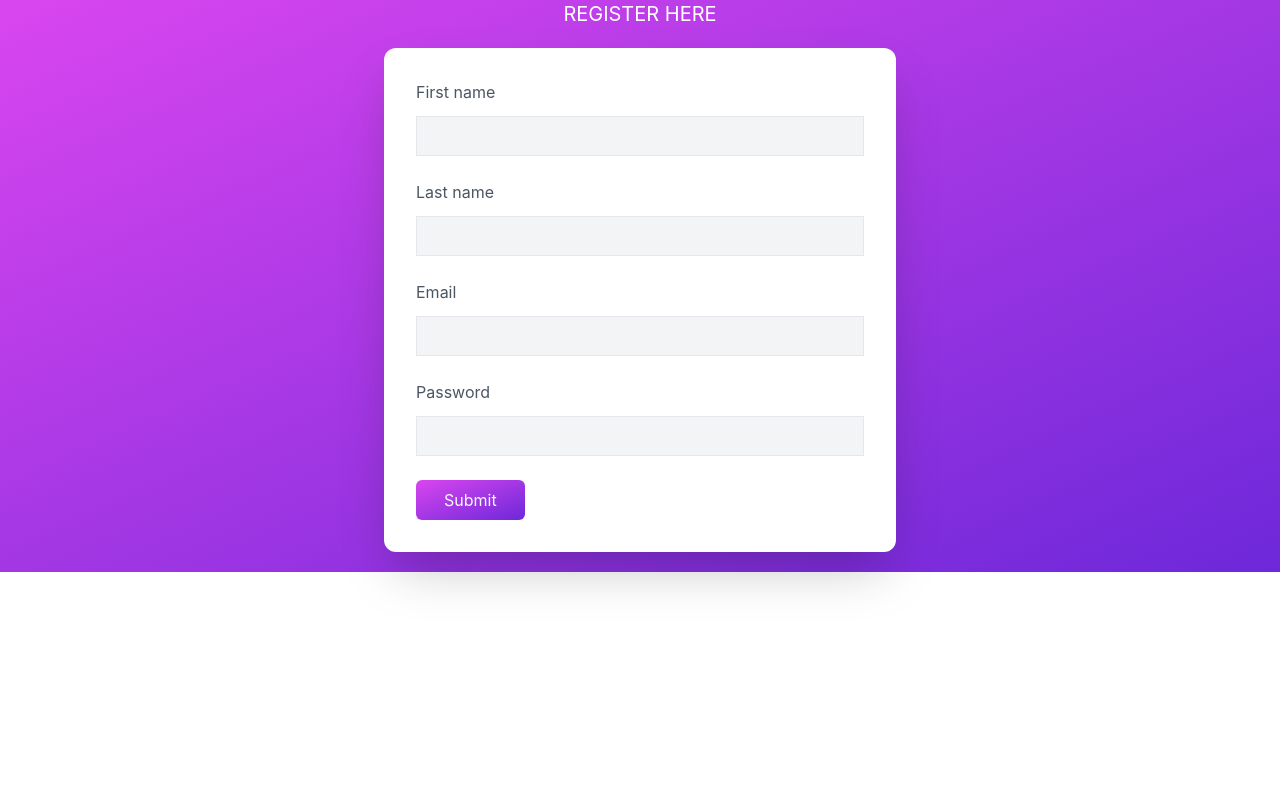
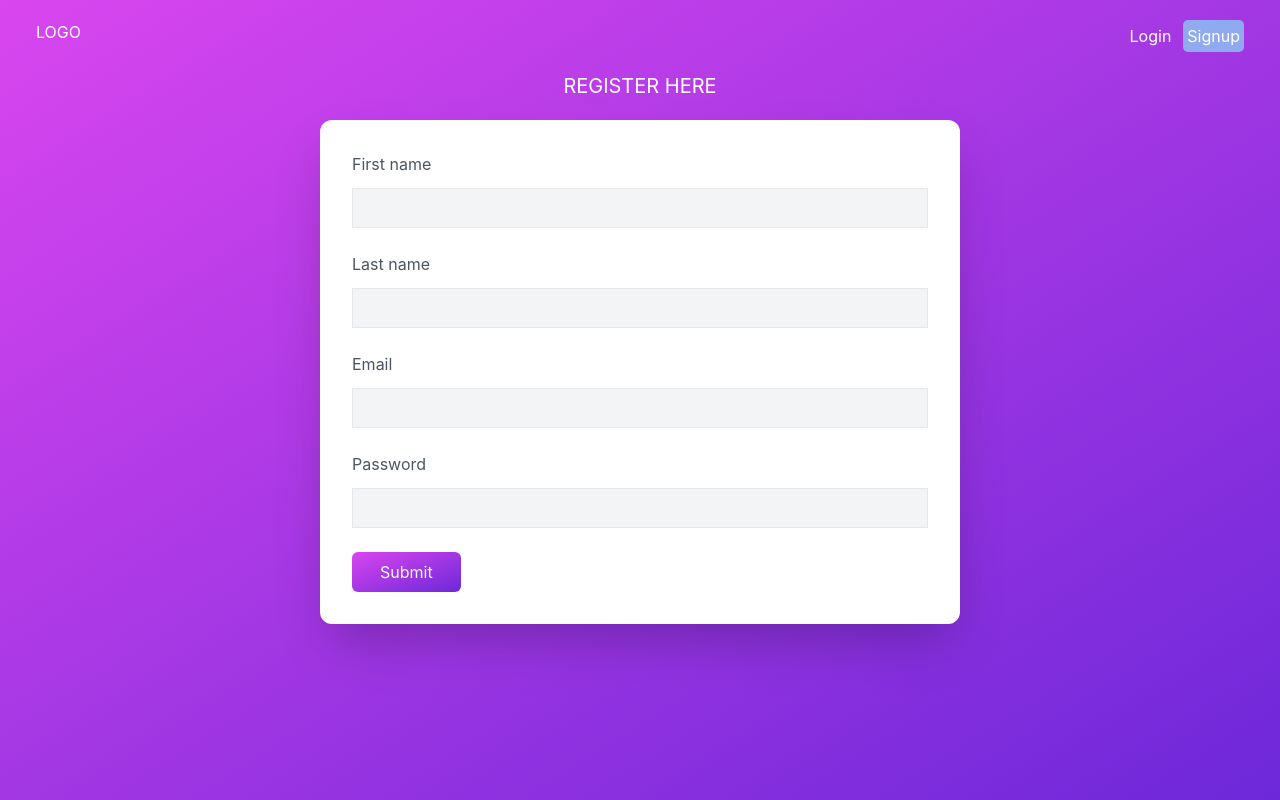
Before and after one commit to tylher/sign-up-page, a React (Create React App) app: page /signup in a window 1280 px wide. Built offline with nearby package versions, Linux system fonts and the light colour scheme.

Commit message:
create buttons to navigate login and signup page

```diff
--- a/src/App.js
+++ b/src/App.js
@@ -6,11 +6,13 @@ import {
   RouterProvider,
 } from "react-router-dom";
 import RootLayout from "./layout/rootLayout";
+import Login from "./components/login";
 
 const router = createBrowserRouter(
   createRoutesFromElements(
     <Route path="/" element={<RootLayout />}>
       <Route path="/signup" element={<SignUp />}></Route>
+      <Route path="/login" element={<Login />}></Route>
     </Route>
   )
 );
--- a/src/components/header.jsx
+++ b/src/components/header.jsx
@@ -1,14 +1,13 @@
 import React from "react";
 import { NavLink } from "react-router-dom";
-import SignUp from "./signup";
 
 const Header = () => {
   return (
-    <div>
-      <h2>LOGO</h2>
-      <nav>
-        <NavLink to={<Login />}>Login</NavLink>
-        <NavLink to={<SignUp />}>Signup</NavLink>
+    <div className={"flex justify-between py-5 px-9 "}>
+      <h2 className="text-white ">LOGO</h2>
+      <nav className={"text-white flex items-center gap-3"}>
+        <NavLink to={"/login"}>Login</NavLink>
+        <NavLink to="/signup">Signup</NavLink>
       </nav>
     </div>
   );
--- /dev/null
+++ b/src/components/login.jsx
@@ -0,0 +1,7 @@
+import React from "react";
+
+const Login = () => {
+  return <div>Login</div>;
+};
+
+export default Login;
--- a/src/components/signup.jsx
+++ b/src/components/signup.jsx
@@ -30,7 +30,7 @@ const SignUp = () => {
       <h2 className="text-center text-white text-xl"> REGISTER HERE</h2>
       <form
         action=""
-        className="flex flex-col gap-6 w-5/6 md:w-96 lg:w-2/5 mx-auto  p-8 rounded-xl h-5/6 shadow-2xl bg-white"
+        className="flex flex-col gap-6 w-5/6 md:w-3/5 lg:w-1/2 xl:2/5 mx-auto  p-8 rounded-xl h-5/6 shadow-2xl bg-white"
         onSubmit={handleSubmit}
       >
         {error && <span>{error}</span>}
--- a/src/index.css
+++ b/src/index.css
@@ -4,14 +4,21 @@
 
 body {
   margin: 0;
-  font-family: -apple-system, BlinkMacSystemFont, 'Segoe UI', 'Roboto', 'Oxygen',
-    'Ubuntu', 'Cantarell', 'Fira Sans', 'Droid Sans', 'Helvetica Neue',
+  font-family: -apple-system, BlinkMacSystemFont, "Segoe UI", "Roboto", "Oxygen",
+    "Ubuntu", "Cantarell", "Fira Sans", "Droid Sans", "Helvetica Neue",
     sans-serif;
   -webkit-font-smoothing: antialiased;
   -moz-osx-font-smoothing: grayscale;
 }
 
 code {
-  font-family: source-code-pro, Menlo, Monaco, Consolas, 'Courier New',
+  font-family: source-code-pro, Menlo, Monaco, Consolas, "Courier New",
     monospace;
 }
+
+.active {
+  background-color: rgb(144, 170, 239);
+  padding: 4px;
+  border-radius: 5px;
+  text-align: center;
+}
--- a/src/layout/rootLayout.js
+++ b/src/layout/rootLayout.js
@@ -1,10 +1,14 @@
 import React from "react";
 import { Outlet } from "react-router-dom";
+import Header from "../components/header";
 
 const RootLayout = () => {
   return (
-    <div className=" bg-gradient-to-br from-fuchsia-500 to-violet-700 pb-5 flex items-center justify-center">
-      <Outlet />
+    <div className=" bg-gradient-to-br from-fuchsia-500 to-violet-700 min-h-screen pb-5 ">
+      <Header />
+      <div className="flex items-center justify-center">
+        <Outlet />
+      </div>
     </div>
   );
 };
```
